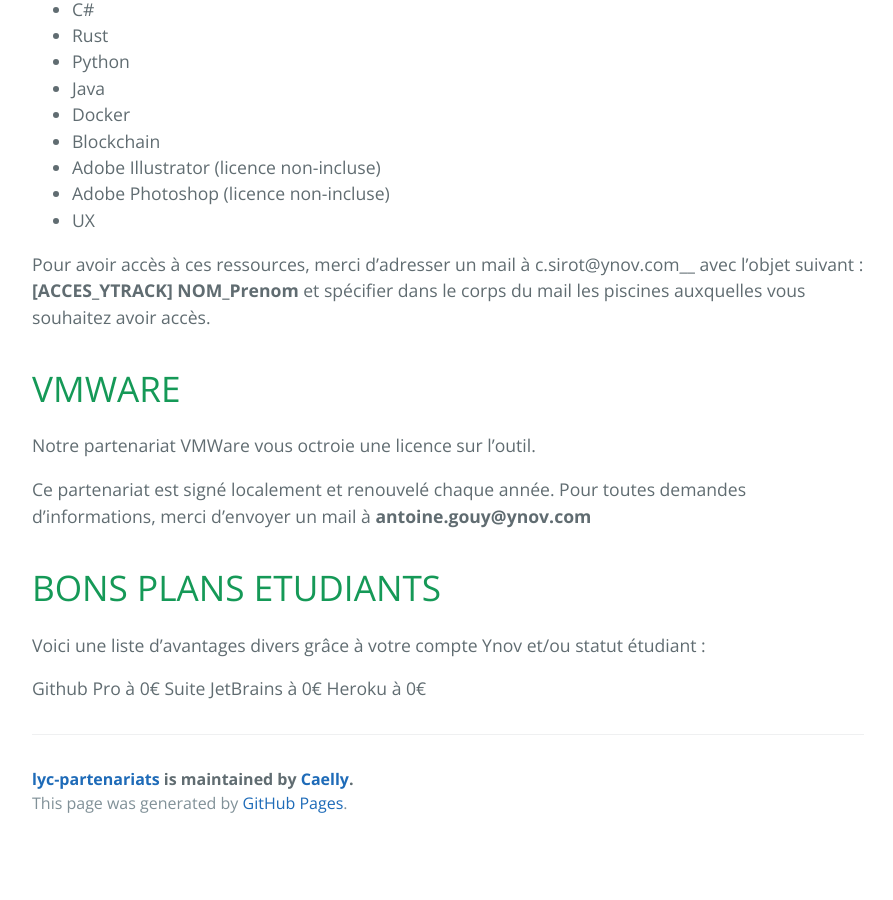
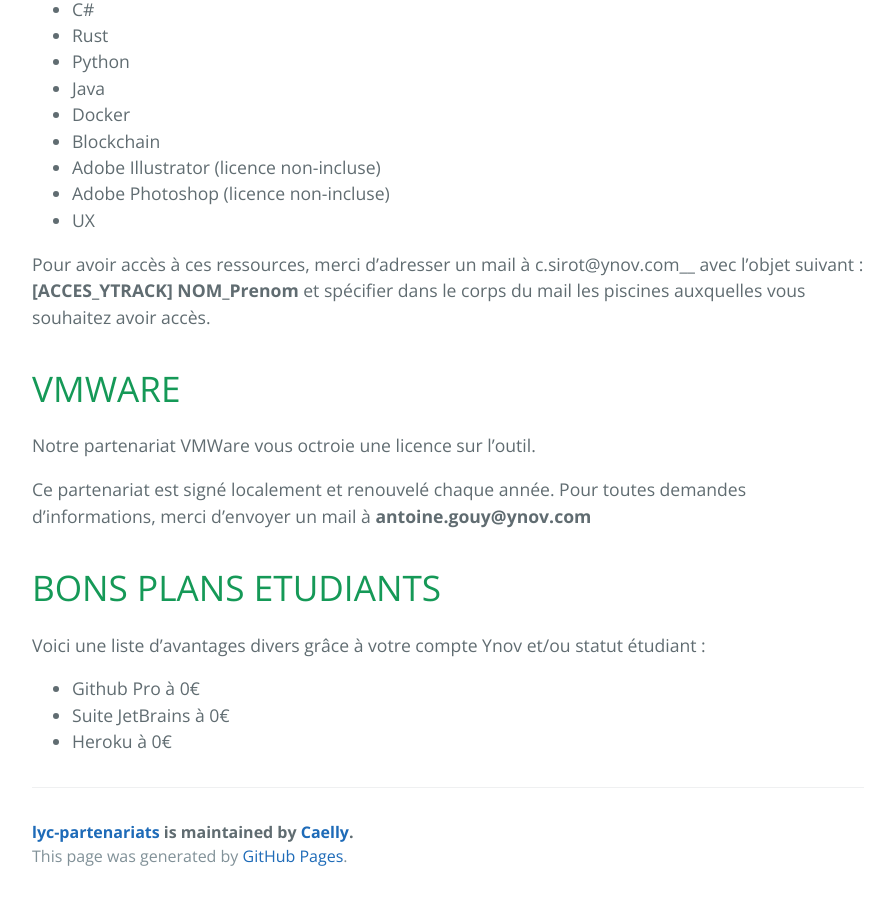
Before and after one commit to Caelly/lyc-partenariats, a Jekyll site: the page built from index.md, in a window 1280 px wide and 900 px high, scrolled down 2236 px. Shown: the whole window, without its empty margins (192-1085 px from the left). Built offline with Jekyll 4.4.1, drawn with Linux system fonts in a browser that asks for light colours; our own code applies the rules of GitHub Pages for plain Markdown files; before the commit the page ends 3083 px from its top, so only the background shows below that.

Commit message:
fix(display): add unordered list

```diff
--- a/index.md
+++ b/index.md
@@ -81,6 +81,6 @@ Pour toutes demandes d'informations, merci d'envoyer un mail à **antoine.gouy@y
 
 Voici une liste d'avantages divers grâce à votre compte Ynov et/ou statut étudiant :
 
-Github Pro à 0€
-Suite JetBrains à 0€
-Heroku à 0€
+* Github Pro à 0€
+* Suite JetBrains à 0€
+* Heroku à 0€
```
